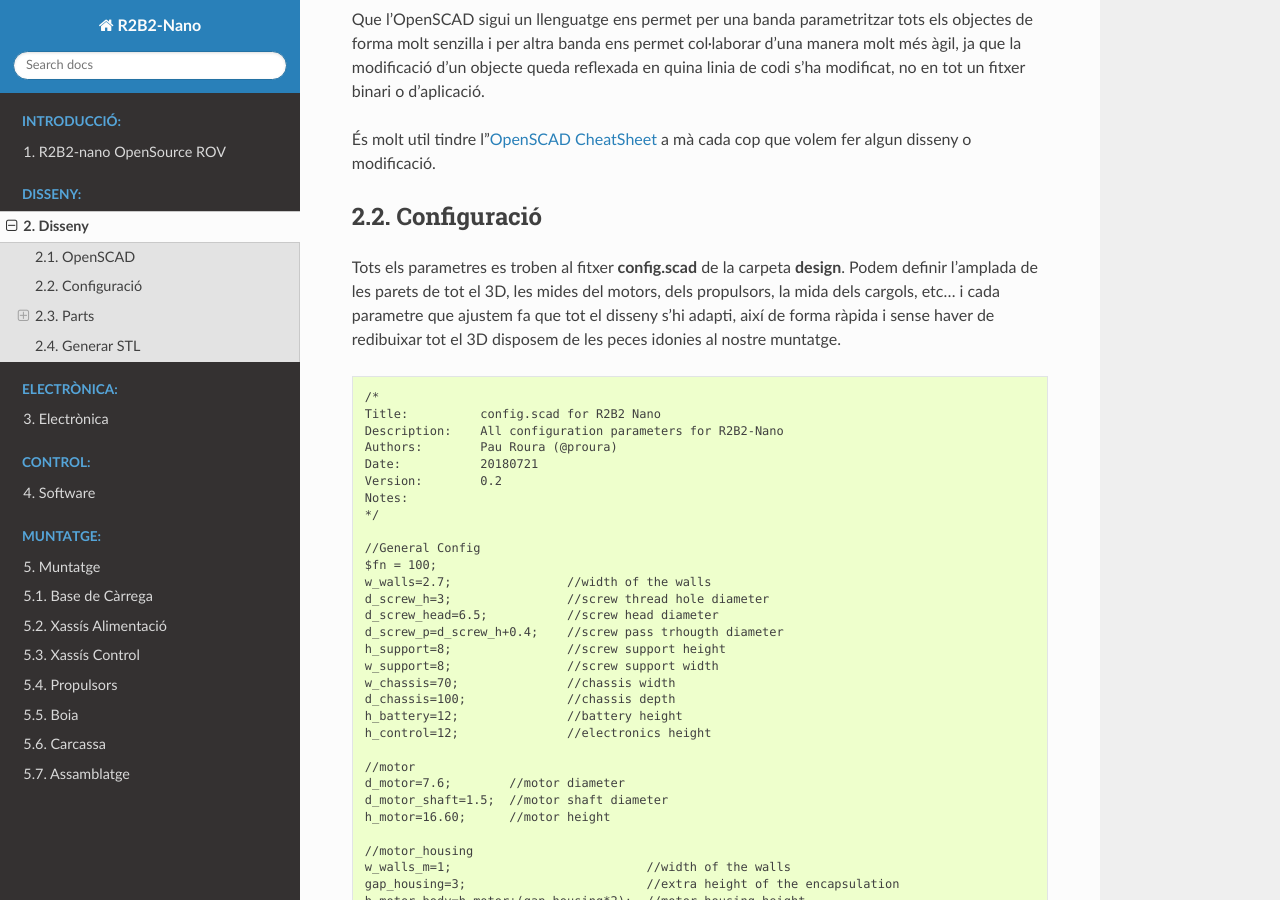
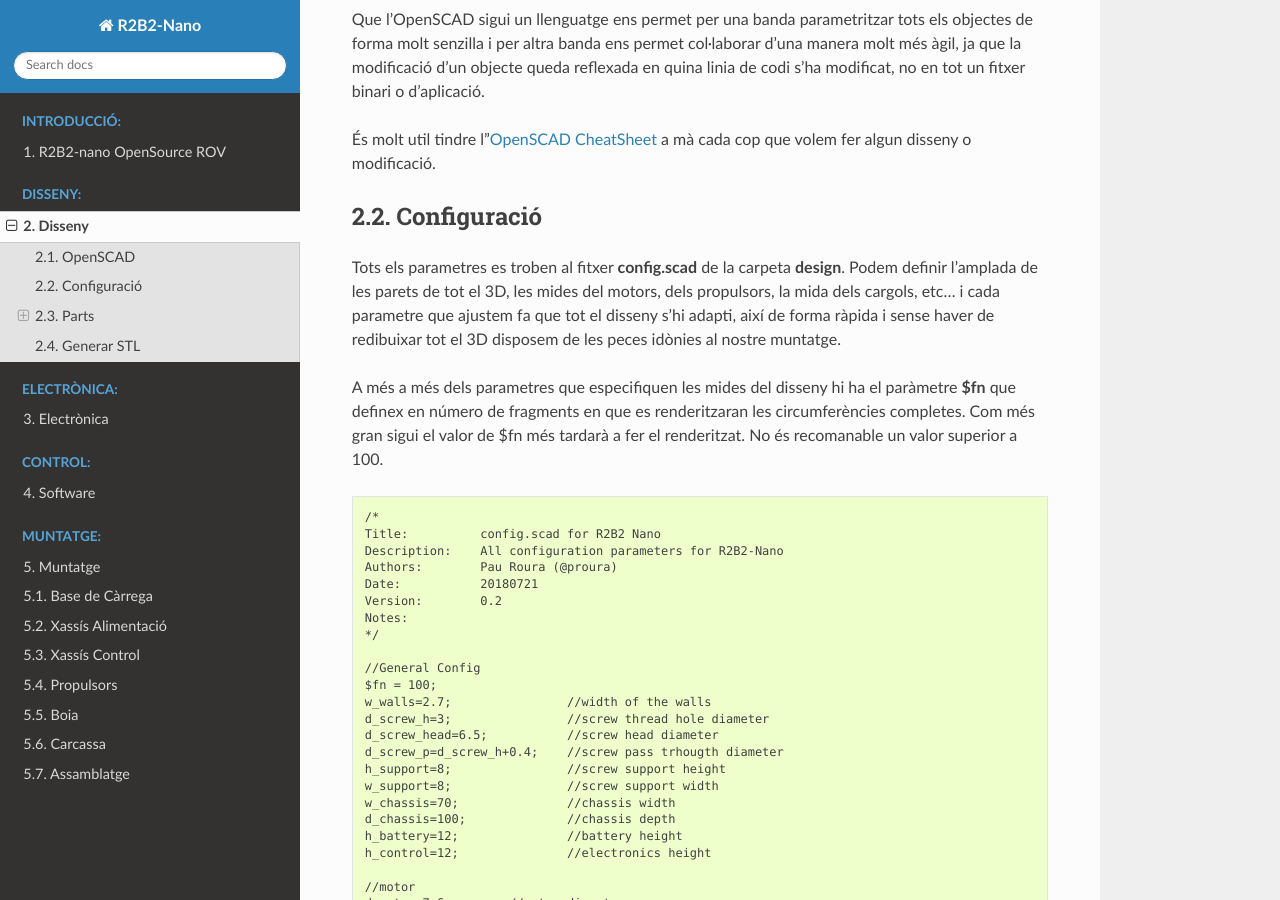
Before and after one commit to proura/r2b2-nano-docs-ca, a Sphinx documentation site: the page built from source/design/index.rst, in a window 1280 px wide and 900 px high, scrolled down 988 px. Built offline with Sphinx 7.4.7 and the Read the Docs theme 2.0.0, drawn with Linux system fonts in a browser that asks for light colours; some of the changed text lies outside the part shown.

Commit message:
documentacó disseny

```diff
--- a/source/design/index.rst
+++ b/source/design/index.rst
@@ -28,7 +28,9 @@
 2.2. Configuració
 *****************
 
-Tots els parametres es troben al fitxer **config.scad** de la carpeta **design**. Podem definir l'amplada de les parets de tot el 3D, les mides del motors, dels propulsors, la mida dels cargols, etc... i cada parametre que ajustem fa que tot el disseny s'hi adapti, així de forma ràpida i sense haver de redibuixar tot el 3D disposem de les peces idonies al nostre muntatge.
+Tots els parametres es troben al fitxer **config.scad** de la carpeta **design**. Podem definir l'amplada de les parets de tot el 3D, les mides del motors, dels propulsors, la mida dels cargols, etc... i cada parametre que ajustem fa que tot el disseny s'hi adapti, així de forma ràpida i sense haver de redibuixar tot el 3D disposem de les peces idònies al nostre muntatge.
+
+A més a més dels parametres que especifiquen les mides del disseny hi ha el paràmetre **$fn** que definex en número de fragments en que es renderitzaran les circumferències completes. Com més gran sigui el valor de $fn més tardarà a fer el renderitzat. No és recomanable un valor superior a 100.
 
 .. code-block:: none
 
@@ -302,7 +304,7 @@
 2.3.4. Boia
 -----------
 
-Una de les majors complicacion que es presenten en un ROV són les comunicacions, ja l'aigua no és un medi amic de les ales freqüencies com el Wifi i el Bluetooth. Per això es deu qué la majoria de ROVs duen un cable fins la superfície ja sigui per emetre les ones de communicacio o per conectar directament a la consola de control.
+Una de les majors complicacion que es presenten en un ROV són les comunicacions, degut a que l'aigua no és un medi amic de les altes freqüencies que utilitzen el Wifi o el Bluetooth. Per això es deu qué la majoria de ROVs duen un cable fins a la superfície, ja sigui per emetre les ones de communicació com per conectar directament a la consola de control.
 
 Com a parametres a la boia nomes hi ha les mides del cargols que utilitzarem per unir-ne les dues parts.
 
@@ -360,7 +362,9 @@
 2.4. Generar STL
 ****************
 
-Per poder imprimir les peces en una impressora 3D convencional cal que els fitxers estiguin en format STL. Des de l'OpenSCAD podem generar els fitxers STL un a un per
+Per poder imprimir les peces en una impressora 3D convencional cal que els fitxers estiguin en un format compatible com pot ser STL. Des de l'OpenSCAD podem generar els fitxers STL un a un, però per agilitzar aquesta tasca hi ha un Script dins la carpeta design que recorre el contingut de la carpeta **/to_stl** i converteix cada fitxer .scad que hi troba a un STL. Els STLs generats es desen a la carpeta **/stl**.
+
+.. Attention:: Generar tots el fitxers pot requerir una espera llarga.
 
 .. code-block:: console
 
@@ -378,6 +382,7 @@
     Converting propeller.scad to propeller.stl
     Converting r2b2_nano.scad to r2b2_nano.stl
 
+Per altra banda, si nomes ens ens interessa regenerar l'STL d'una sola peça, podem cridar l'script passant com a paràmetre el nom .scad del fitxer que volem convertir.
 
 .. code-block:: console
 
```
Also changed, not shown: other parts of source/design/index.rst (+1 -1 lines).
